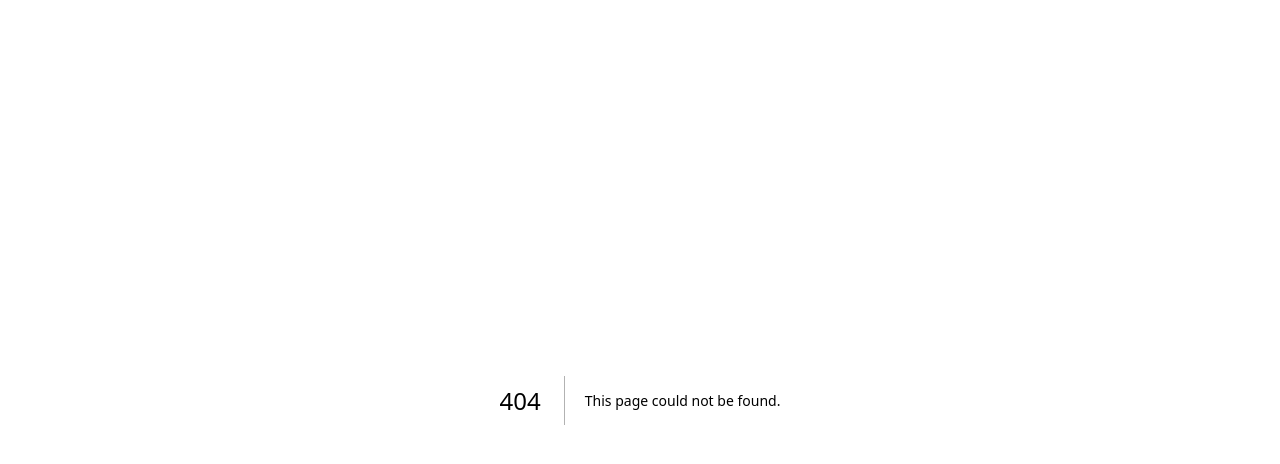
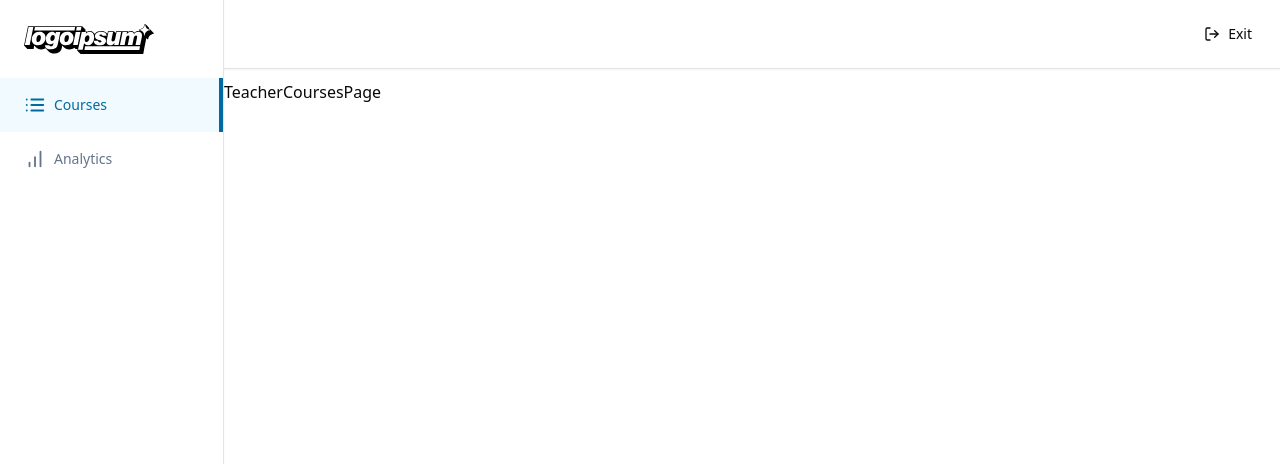
Before and after one commit to harshit-senpai/LMS, a Next.js app: page /teacher/courses in a window 1280 px wide. Before the commit this address had no page. Shown: the top 464 px of the page. Built offline with nearby package versions, Linux system fonts and the light colour scheme.

Commit message:
Dynamic Route

```diff
--- /dev/null
+++ b/app/(dashboard)/(routes)/teacher/courses/page.tsx
@@ -0,0 +1,7 @@
+export default function TeacherCoursesPage() {
+  return (
+    <div>
+      <h1>TeacherCoursesPage</h1>
+    </div>
+  );
+}
--- a/app/(dashboard)/_components/SidebarRoutes.tsx
+++ b/app/(dashboard)/_components/SidebarRoutes.tsx
@@ -1,7 +1,8 @@
 "use client";
 
-import { Compass, Layout } from "lucide-react";
+import { BarChart, Compass, Layout, List } from "lucide-react";
 import { SidebarItem } from "./SidebarItem";
+import { usePathname } from "next/navigation";
 
 const guestRoutes = [
   {
@@ -16,8 +17,25 @@
   },
 ];
 
+const teacherRoutes = [
+  {
+    icon: List,
+    label: "Courses",
+    href: "/teacher/courses",
+  },
+  {
+    icon: BarChart,
+    label: "Analytics",
+    href: "/teacher/analytics",
+  },
+];
+
 export const SidebarRoutes = () => {
-  const routes = guestRoutes;
+  const pathName = usePathname();
+
+  const isTeacherPage = pathName?.startsWith("/teacher");
+
+  const routes = isTeacherPage ? teacherRoutes : guestRoutes;
 
   return (
     <div className="flex flex-col w-full">
--- a/app/(dashboard)/layout.tsx
+++ b/app/(dashboard)/layout.tsx
@@ -14,7 +14,7 @@
       <div className="hidden md:flex h-full w-56 flex-col fixed inset-y-0 z-50">
         <Sidebar />
       </div>
-      <main className="md:ml-56 h-full">{children}</main>
+      <main className="md:ml-56 pt-[80px] h-full">{children}</main>
     </div>
   );
 }
--- a/components/NavbarRoutes.tsx
+++ b/components/NavbarRoutes.tsx
@@ -1,8 +1,33 @@
+"use client";
+
 import { UserButton } from "@clerk/nextjs";
+import { usePathname } from "next/navigation";
+import { Button } from "./ui/button";
+import { LogOut } from "lucide-react";
+import Link from "next/link";
 
 export const NavbarRoutes = () => {
+  const pathName = usePathname();
+
+  const isTeacherPage = pathName?.startsWith("/teacher");
+  const isPlayerPage = pathName?.startsWith("/player");
+
   return (
     <div className="flex gap-x-2 ml-auto">
+      {isTeacherPage || isPlayerPage ? (
+        <Link href={"/"}>
+          <Button size={"sm"} variant={"ghost"}>
+            <LogOut className="h-4 w-4 mr-2" />
+            Exit
+          </Button>
+        </Link>
+      ) : (
+        <Link href={"/teacher/courses"}>
+          <Button size={"sm"} variant={"ghost"}>
+            Teacher Mode
+          </Button>
+        </Link>
+      )}
       <UserButton />
     </div>
   );
--- /dev/null
+++ b/components/ui/button.tsx
@@ -0,0 +1,56 @@
+import * as React from "react"
+import { Slot } from "@radix-ui/react-slot"
+import { cva, type VariantProps } from "class-variance-authority"
+
+import { cn } from "@/lib/utils"
+
+const buttonVariants = cva(
+  "inline-flex items-center justify-center whitespace-nowrap rounded-md text-sm font-medium ring-offset-background transition-colors focus-visible:outline-none focus-visible:ring-2 focus-visible:ring-ring focus-visible:ring-offset-2 disabled:pointer-events-none disabled:opacity-50",
+  {
+    variants: {
+      variant: {
+        default: "bg-primary text-primary-foreground hover:bg-primary/90",
+        destructive:
+          "bg-destructive text-destructive-foreground hover:bg-destructive/90",
+        outline:
+          "border border-input bg-background hover:bg-accent hover:text-accent-foreground",
+        secondary:
+          "bg-secondary text-secondary-foreground hover:bg-secondary/80",
+        ghost: "hover:bg-accent hover:text-accent-foreground",
+        link: "text-primary underline-offset-4 hover:underline",
+      },
+      size: {
+        default: "h-10 px-4 py-2",
+        sm: "h-9 rounded-md px-3",
+        lg: "h-11 rounded-md px-8",
+        icon: "h-10 w-10",
+      },
+    },
+    defaultVariants: {
+      variant: "default",
+      size: "default",
+    },
+  }
+)
+
+export interface ButtonProps
+  extends React.ButtonHTMLAttributes<HTMLButtonElement>,
+    VariantProps<typeof buttonVariants> {
+  asChild?: boolean
+}
+
+const Button = React.forwardRef<HTMLButtonElement, ButtonProps>(
+  ({ className, variant, size, asChild = false, ...props }, ref) => {
+    const Comp = asChild ? Slot : "button"
+    return (
+      <Comp
+        className={cn(buttonVariants({ variant, size, className }))}
+        ref={ref}
+        {...props}
+      />
+    )
+  }
+)
+Button.displayName = "Button"
+
+export { Button, buttonVariants }
--- a/package.json
+++ b/package.json
@@ -11,6 +11,7 @@
   "dependencies": {
     "@clerk/nextjs": "^5.7.1",
     "@radix-ui/react-dialog": "^1.1.2",
+    "@radix-ui/react-slot": "^1.1.0",
     "class-variance-authority": "^0.7.0",
     "clsx": "^2.1.1",
     "lucide-react": "^0.447.0",
```
Also changed, not shown: 1 other file (tests, documents, lock files or other folders).
